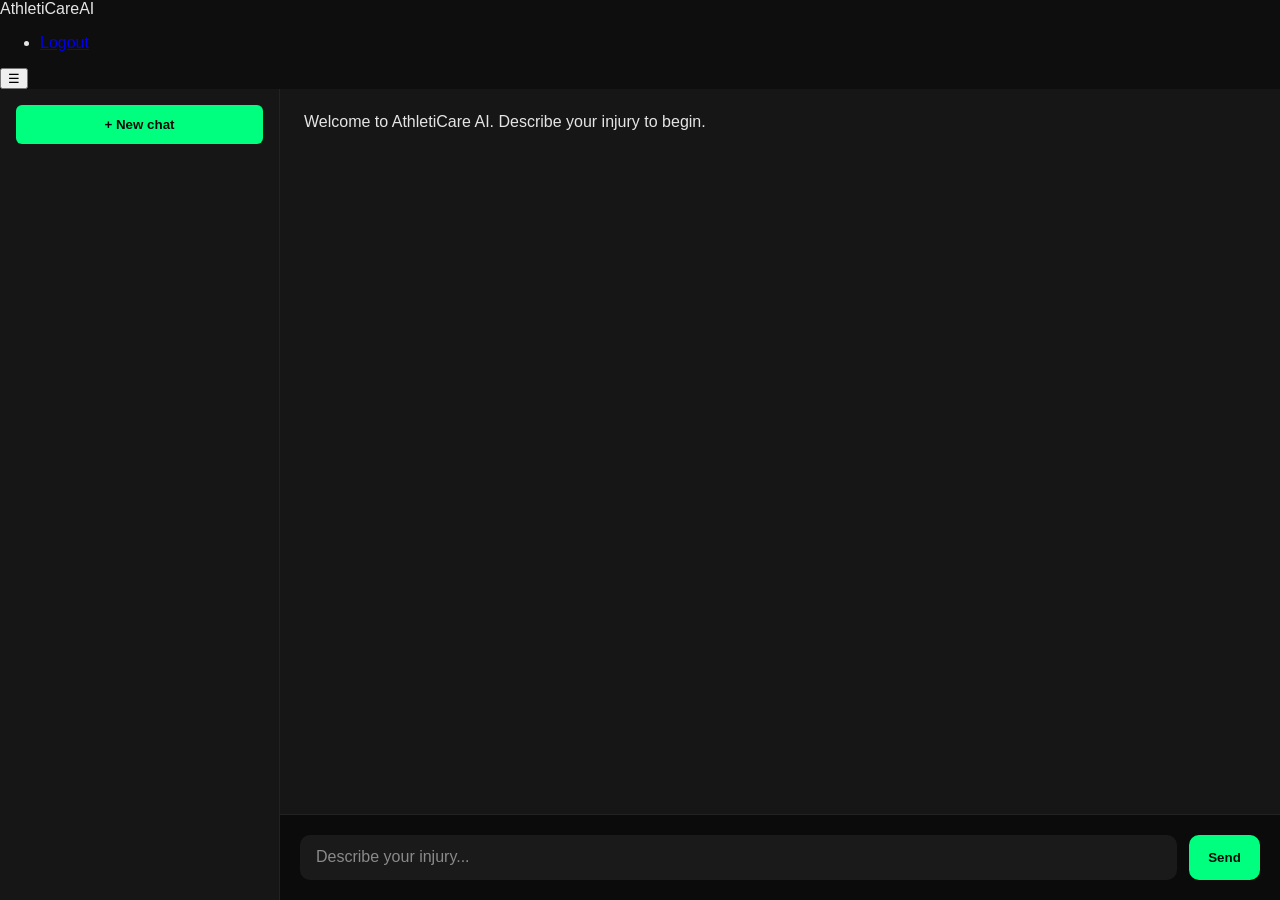
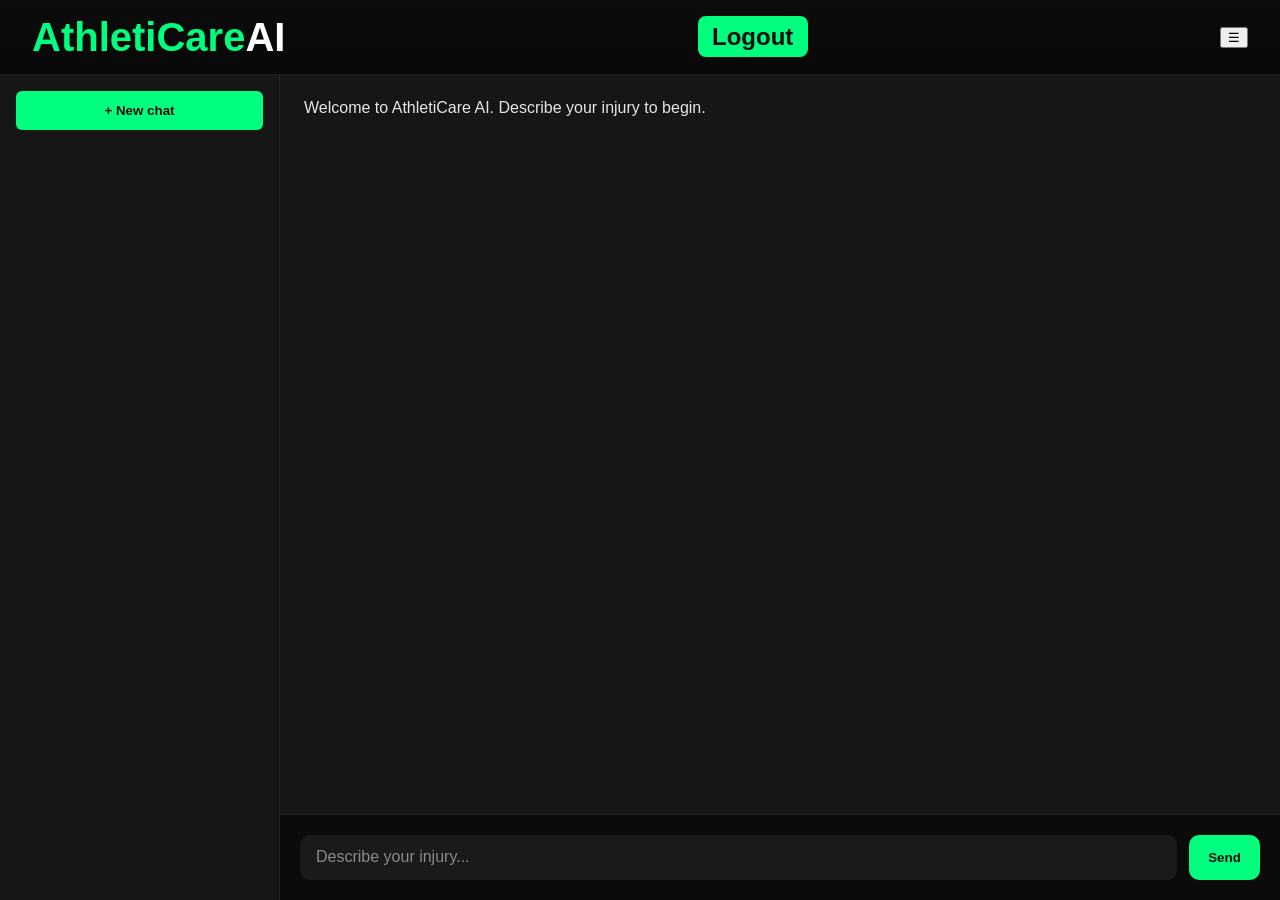

Update ai.css

--- a/public/css/ai.css
+++ b/public/css/ai.css
@@ -26,110 +26,67 @@ body {
   flex-direction: column;
 }
 
-/* ================= NAVBAR ================= */
-.navbar {
-  position: fixed;
-  top: 0;
-  left: 0;
-  right: 0;
-  z-index: 1000;
-  background: rgba(0, 0, 0, 0.9);
-  backdrop-filter: blur(20px);
-  -webkit-backdrop-filter: blur(20px);
+/* ================= TOP NAV ================= */
+.top-nav {
+  height: 75px;
+  background: linear-gradient(180deg, #0c0c0c, #080808);
+  border-bottom: 1px solid #1f1f1f;
   display: flex;
+  align-items: center;
   justify-content: space-between;
-  align-items: center;
-  padding: 16px 36px;
-  border-bottom: 1px solid rgba(0, 210, 106, 0.2);
-  transition: all var(--transition-base);
+  padding: 0 2rem;
 }
 
-.navbar.scrolled {
-  padding: 12px 36px;
-  background: rgba(0, 0, 0, 0.95);
+.logo {
+  font-size: 2.5rem;
+  font-weight: 900;
+  color: var(--accent);
 }
 
-.nav-logo {
-  font-size: 1.4rem;
-  font-weight: 700;
-  color: var(--green);
-  letter-spacing: -0.02em;
-  text-shadow: 0 0 20px rgba(0, 210, 106, 0.3);
+.logo span {
+  color: white;
 }
 
-.nav-logo span {
-  opacity: 0.8;
-}
-
-.nav-links {
+#nav-actions ul {
+  list-style: none;
   display: flex;
-  align-items: center;
-  gap: 8px;
+  gap: 1rem;
+  margin: 0;
+  padding: 0;
 }
 
-.nav-links a {
-  color: var(--green);
-  text-decoration: none;
-  padding: 10px 18px;
-  font-weight: 500;
-  font-size: 0.95rem;
+#nav-actions a {
+  font-size: 1.5rem;
+  padding: 0.45rem 0.9rem;
   border-radius: 8px;
-  transition: all var(--transition-base);
-  position: relative;
-  overflow: hidden;
+  text-decoration: none;
+  transition: all 0.2s ease;
+  color: var(--accent);
 }
 
-.nav-links a::before {
-  content: '';
-  position: absolute;
-  top: 0;
-  left: 0;
-  right: 0;
-  bottom: 0;
-  background: var(--gradient-primary);
-  opacity: 0;
-  transition: opacity var(--transition-base);
-  z-index: -1;
+#nav-actions a[href*="signup"] {
+  color: var(--text-main);
+  font-size: 2.25rem;
 }
 
-.nav-links a:hover::before {
-  opacity: 0.1;
+#nav-actions a[href*="signup"]:hover {
+  background: #1e1e1e;
 }
 
-.nav-links a:hover {
-  transform: translateY(-2px);
+#nav-actions a[href*="login"] {
+  background: var(--accent);
+  color: #0b0b0b;
+  font-weight: 600;
 }
 
-.nav-links a.active {
-  background: rgba(0, 210, 106, 0.15);
-  border: 1px solid rgba(0, 210, 106, 0.3);
+#nav-actions a[href*="login"]:hover {
+  filter: brightness(1.1);
 }
 
-.nav-cta {
-  border: 1px solid var(--green) !important;
-  background: transparent;
-}
-
-.nav-cta:hover {
-  background: var(--green) !important;
-  color: var(--dark) !important;
-  box-shadow: var(--shadow-glow);
-}
-
-/* Mobile Nav Toggle */
-.nav-toggle {
-  display: none;
-  flex-direction: column;
-  gap: 5px;
-  cursor: pointer;
-  padding: 8px;
-}
-
-.nav-toggle span {
-  width: 24px;
-  height: 2px;
-  background: var(--green);
-  transition: var(--transition-base);
+#nav-actions .nav-user {
+  color: var(--text-main);
+  font-size: 1.5rem;
+  padding: 0.45rem 0.9rem;
 }
 
 /* ================= APP LAYOUT ================= */
